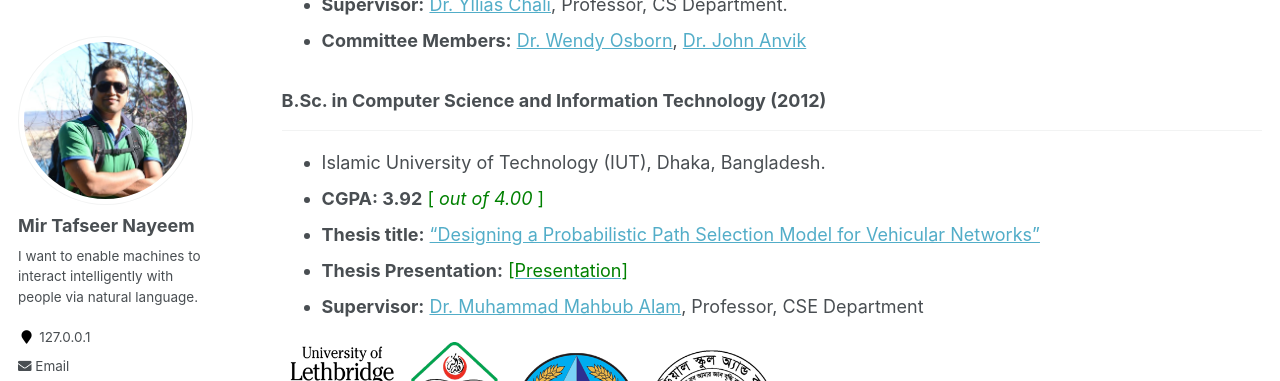
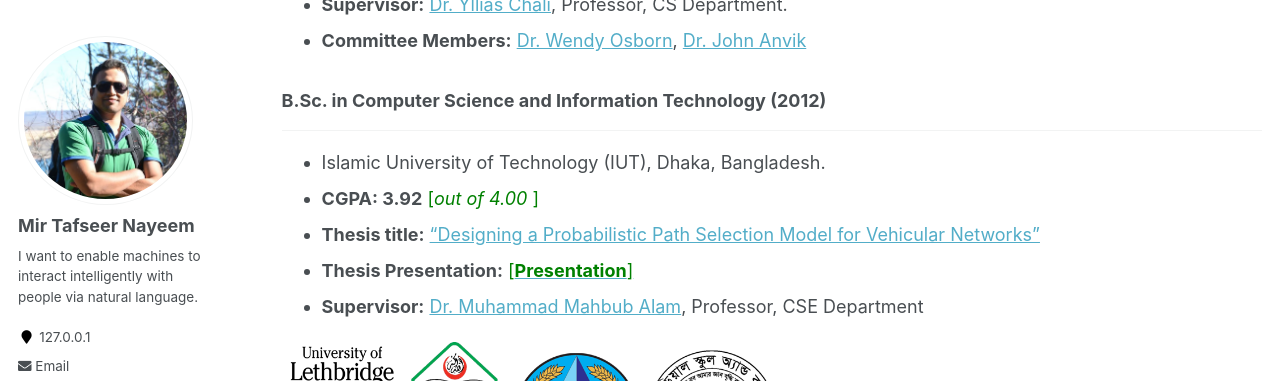
Before and after one commit to sujan-sarker/sujan-sarker.github.io, a Jekyll site: the page built from _pages/education-awards.md, in a window 1280 px wide and 900 px high, scrolled down 413 px. Shown: the top 381 px of the window. Built offline with Jekyll 4.4.1, drawn with Linux system fonts in a browser that asks for light colours.

Commit message:
Update education-awards.md

```diff
--- a/_pages/education-awards.md
+++ b/_pages/education-awards.md
@@ -15,7 +15,7 @@ ___________________________________
 
 
 * University of Lethbridge (UofL), Alberta, Canada.
-* **CGPA:  4.00** <span style ="color:Green"> [ *out of 4.00* ] </span>
+* **CGPA:  4.00** <span style ="color:Green"> [*out of 4.00* ] </span>
 * **Thesis Title:** ["Methods of Sentence Extraction, Abstraction, and Ordering for Automatic Text Summarization"](https://opus.uleth.ca/bitstream/handle/10133/4993/NAYEEM_MIR_TAFSEER_MSC_2017.pdf)
 * **Thesis Presentation:** [<span style ="color:Green"> [**Presentation**] </span>](https://tafseer-nayeem.github.io/files/MSc_Thesis_Presenation.pdf)
 * **Supervisor:** [Dr. Yllias Chali](http://www.cs.uleth.ca/~chali/), Professor, CS Department.
@@ -27,9 +27,9 @@ ___________________________________
 
 
 * Islamic University of Technology (IUT), Dhaka, Bangladesh.
-* **CGPA:  3.92** <span style ="color:Green"> [ *out of 4.00* ] </span>
+* **CGPA:  3.92** <span style ="color:Green"> [*out of 4.00* ] </span>
 * **Thesis title:** ["Designing a Probabilistic Path Selection Model for Vehicular Networks"](https://tafseer-nayeem.github.io/files/BSc_Thesis.pdf)
-* **Thesis Presentation:** [<span style ="color:Green"> [Presentation] </span>](https://tafseer-nayeem.github.io/files/BSc_Thesis_Presentation.pdf)
+* **Thesis Presentation:** [<span style ="color:Green"> [**Presentation**] </span>](https://tafseer-nayeem.github.io/files/BSc_Thesis_Presentation.pdf)
 * **Supervisor:** [Dr. Muhammad Mahbub Alam](https://scholar.google.com/citations?user=5sjCt8cAAAAJ&hl=en), Professor, CSE Department
 
 
```
